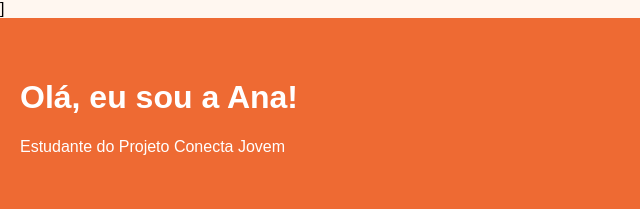
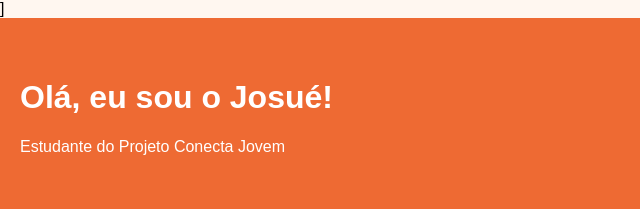
Before and after one commit to josuemendonca-java/first_cloudtest, a plain HTML site: page index.html in a window 1280 px wide. Shown: the top 209 px of the page, 0-640 px from the left. Drawn offline with Linux system fonts and the light colour scheme.

Commit message:
Update index.html

```diff
--- a/index.html
+++ b/index.html
@@ -15,7 +15,7 @@ margin-bottom: 16px; box-shadow: 0 2px 8px rgba(0, 0, 0, 0.1); }
 </head>
   <body>
       <header>
-<h1>Olá, eu sou a Ana!</h1>
+        <h1>Olá, eu sou o Josué!</h1>
         <p>Estudante do Projeto Conecta Jovem</p>
       </header>
 <main>
```
Lines whose indentation alone changed are shown as unchanged.
